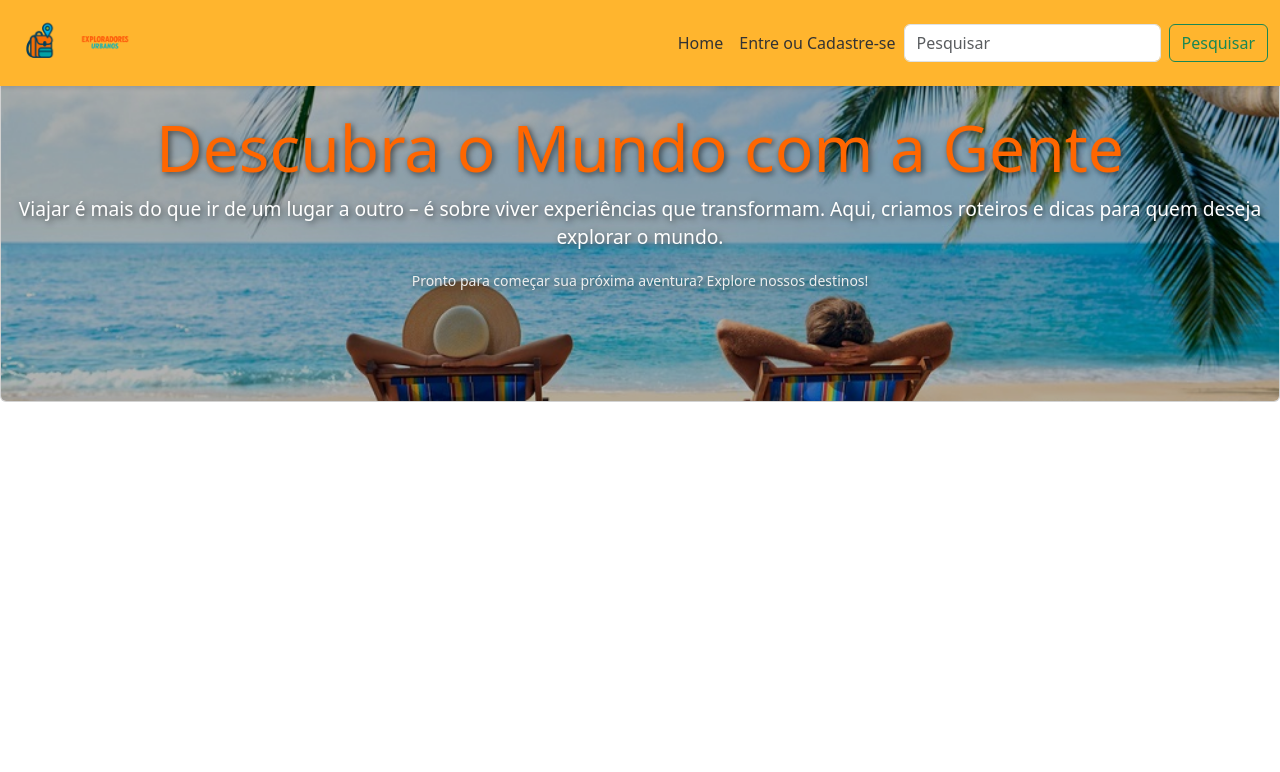
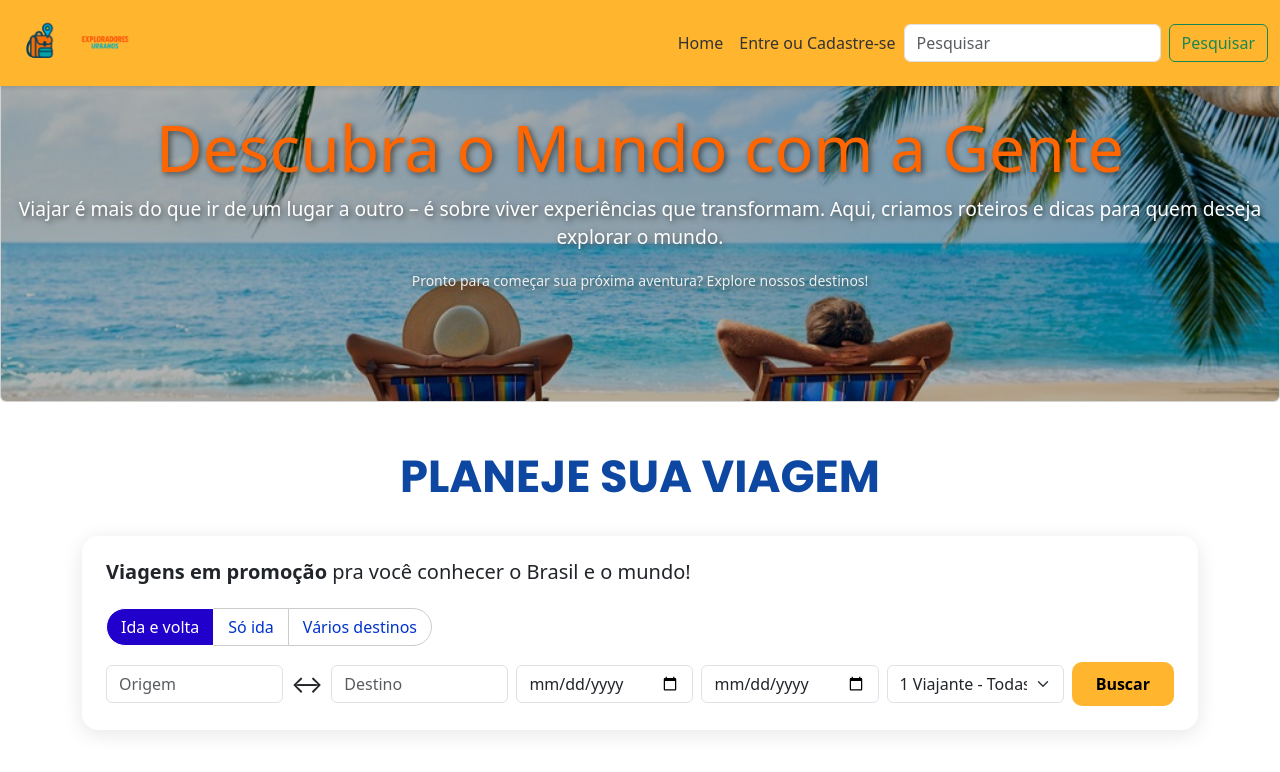
Before and after one commit to AndiaraRios/Exploradores, a React (Vite) app in the folder explorador/: page / in a window 1280 px wide. Shown: the top 772 px of the page. Built offline with nearby package versions, Linux system fonts and the light colour scheme.

Commit message:
acrescimo caixa de planeje sua viajem

```diff
--- a/explorador/src/App.jsx
+++ b/explorador/src/App.jsx
@@ -1,7 +1,7 @@
 import Navbar from './components/Navbar';
 import './styles/style-navbar.css';
 import Banner from './components/Banner';
-
+import Planejar from './components/Planejar';
 
 
 function App() {
@@ -9,6 +9,7 @@ function App() {
     <>
       <Navbar />
       <Banner />
+      <Planejar />
     </>
   );
 }
--- a/explorador/src/components/Planejar.jsx
+++ b/explorador/src/components/Planejar.jsx
@@ -0,0 +1,49 @@
+import '../styles/style-planejar.css';
+
+function Planejar() {
+  return (
+    <div className="container my-5">
+      <h2 className="text-center titulo-destaque">PLANEJE SUA VIAGEM</h2>
+
+      <div className="caixa-busca container my-4 p-4 rounded-4">
+        <h5 className="mb-4">
+          <strong>Viagens em promoção</strong> pra você conhecer o Brasil e o mundo!
+        </h5>
+
+        <div className="btn-group mb-3" role="group">
+          <button type="button" className="btn btn-tipo active">Ida e volta</button>
+          <button type="button" className="btn btn-tipo">Só ida</button>
+          <button type="button" className="btn btn-tipo">Vários destinos</button>
+        </div>
+
+        <div className="row g-2 align-items-center">
+          <div className="col-md">
+            <input type="text" className="form-control" placeholder="Origem" />
+          </div>
+          <div className="col-md-auto text-center fs-4">↔</div>
+          <div className="col-md">
+            <input type="text" className="form-control" placeholder="Destino" />
+          </div>
+          <div className="col-md">
+            <input type="date" className="form-control" />
+          </div>
+          <div className="col-md">
+            <input type="date" className="form-control" />
+          </div>
+          <div className="col-md">
+            <select className="form-select">
+              <option>1 Viajante - Todas as classes</option>
+              <option>2 Viajantes - Econômica</option>
+              <option>3 Viajantes - Executiva</option>
+            </select>
+          </div>
+          <div className="col-md-auto">
+            <button className="btn btn-buscar">Buscar</button>
+          </div>
+        </div>
+      </div>
+    </div>
+  );
+}
+
+export default Planejar;
--- /dev/null
+++ b/explorador/src/styles/style-planejar.css
@@ -0,0 +1,50 @@
+/* Título da seção */
+.titulo-destaque {
+  font-family: 'Poppins', sans-serif;
+  font-size: 2.8rem;
+  font-weight: 600;
+  color: #0D47A1;
+  margin-top: 2rem;
+  margin-bottom: 2rem;
+  text-align: center;
+}
+
+/* Caixa de busca da seção Planejar */
+.caixa-busca {
+  background-color: white;
+  box-shadow: 0 4px 20px rgba(0,0,0,0.1);
+  margin-bottom: 60px;
+  padding: 1rem;
+  border-radius: 16px;
+}
+
+/* Botões do tipo de viagem (ida, só ida...) */
+.btn-tipo {
+  border: 1px solid #ccc;
+  background-color: white;
+  color: #0033cc;
+  font-weight: 500;
+  border-radius: 20px;
+  padding: 6px 14px;
+  transition: background-color 0.3s ease;
+}
+
+.btn-tipo.active {
+  background-color: #2200cc;
+  color: white;
+}
+
+/* Botão de buscar */
+.btn-buscar {
+  background-color: #ffb52e;
+  color: black;
+  padding: 10px 24px;
+  border-radius: 10px;
+  border: none;
+  font-weight: bold;
+  transition: background-color 0.3s ease;
+}
+
+.btn-buscar:hover {
+  background-color: #e6a820;
+}
```
